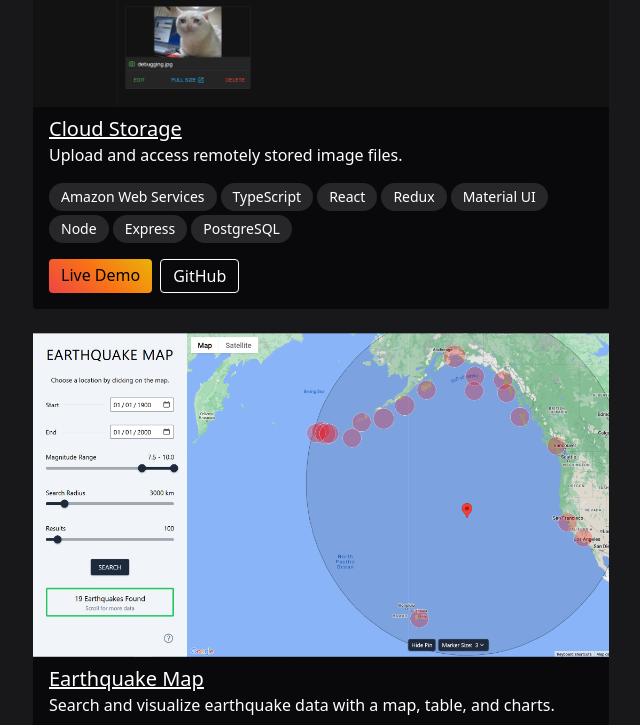
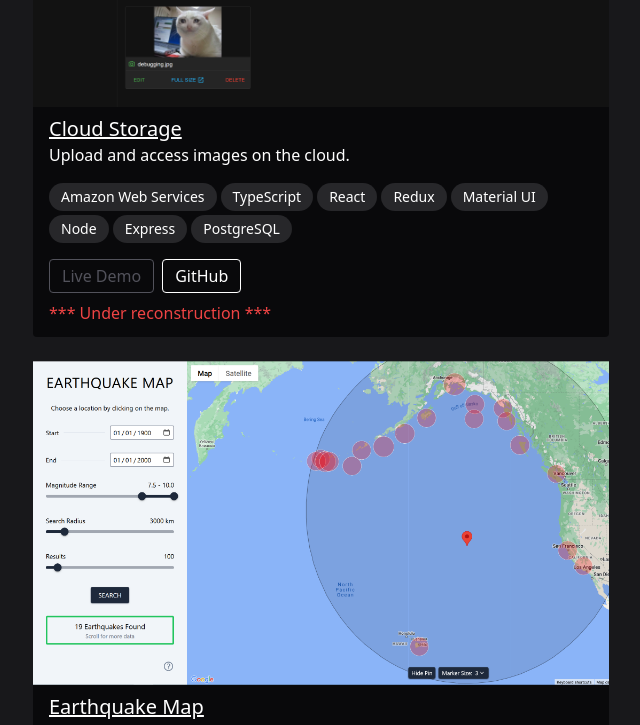
Before and after one commit to hermancai/portfolio, a Next.js app: page / in a window 1280 px wide. Shown: the part 1707-2432 px from the top of the page, without its empty margins (399-1039 px from the left). Built offline with nearby package versions, Linux system fonts and the light colour scheme.

Commit message:
Disable storagelive link

```diff
--- a/components/ProjectCard.tsx
+++ b/components/ProjectCard.tsx
@@ -7,6 +7,7 @@ export interface CardContent {
   tech: string[];
   liveLink: string;
   github: string;
+  notes?: string;
 }
 
 interface CardProps {
@@ -42,7 +43,11 @@ export default function ProjectCard({ project }: CardProps) {
         </div>
         <div className="flex flex-row gap-2 my-2 whitespace-nowrap">
           <a
-            className="px-2 py-1 sm:px-3 rounded bg-gradient-orange text-black w-min hover:drop-shadow-orange transition-[drop_shadow] duration-200"
+            className={`px-2 py-1 sm:px-3 rounded text-black w-min ${
+              project.notes
+                ? "border border-zinc-600 text-zinc-600 cursor-default pointer-events-none"
+                : "bg-gradient-orange hover:drop-shadow-orange transition-[drop_shadow] duration-200"
+            }`}
             target="_blank"
             rel="noopener noreferrer"
             href={project.liveLink}
@@ -58,6 +63,9 @@ export default function ProjectCard({ project }: CardProps) {
             GitHub
           </a>
         </div>
+        {project.notes && (
+          <div className="text-red-500 mb-1">{project.notes}</div>
+        )}
       </div>
     </div>
   );
--- a/components/Projects.tsx
+++ b/components/Projects.tsx
@@ -3,7 +3,7 @@ import ProjectCard, { CardContent } from "./ProjectCard";
 const cardList: CardContent[] = [
   {
     title: "Cloud Storage",
-    description: "Upload and access remotely stored image files.",
+    description: "Upload and access images on the cloud.",
     image: "/projects/notes.png",
     tech: [
       "Amazon Web Services",
@@ -17,6 +17,7 @@ const cardList: CardContent[] = [
     ],
     liveLink: "https://note-storage.up.railway.app/",
     github: "https://github.com/hermancai/notes",
+    notes: "*** Under reconstruction ***",
   },
   {
     title: "Earthquake Map",
```
